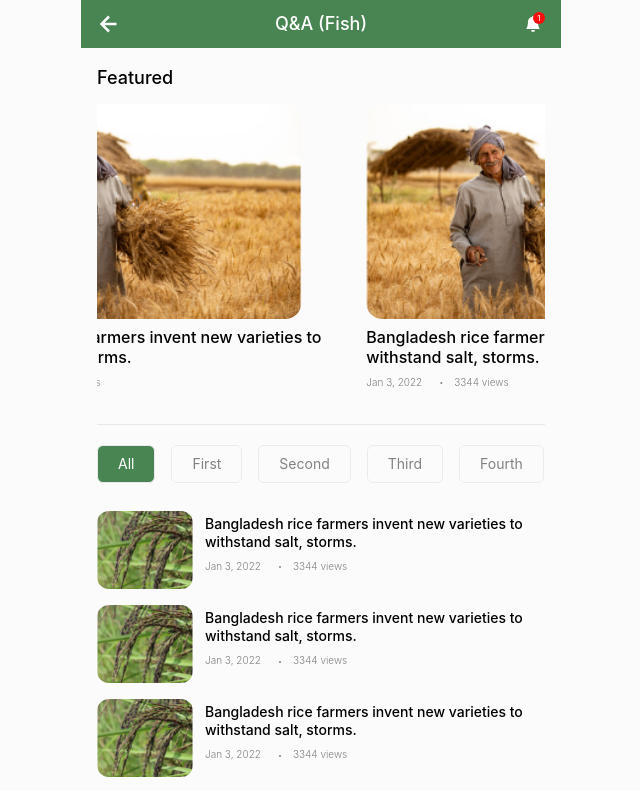
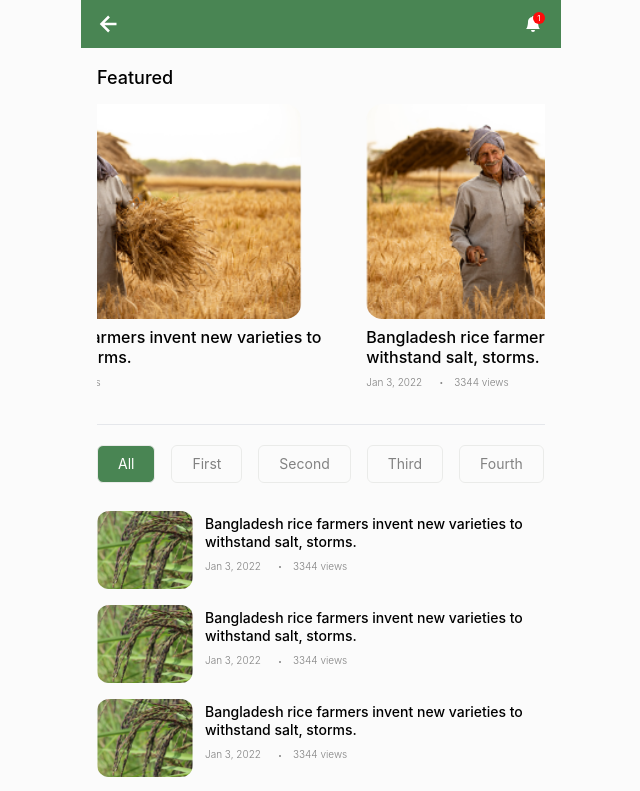
Before and after one commit to masudrana2779/agro-pwa, a Next.js app: page /blog in a window 1280 px wide. Shown: the top 791 px of the page, without its empty margins (319-959 px from the left). Built offline with nearby package versions, Linux system fonts and the light colour scheme.

Commit message:
router query added

```diff
--- a/components/QA/index.tsx
+++ b/components/QA/index.tsx
@@ -5,7 +5,7 @@ const QAComponent = () => {
   const data = [
     {
       imageUrl: "/assets/images/fish.png",
-      url: "/",
+      url: "/blog",
       title: "fish",
       bgGradient: "bg-gradient-to-r from-violet-700 to-violet-300",
     },
@@ -35,7 +35,7 @@ const QAComponent = () => {
           <div className="flex justify-between mb-2">
             <div className={`text-lg text-green-700 font-medium`}>Q&A</div>
             <div className={`text-sm text-gray-800 font-normal`}>
-              <Link href={"/"}>See all</Link>
+              <Link href={"/blog1"}>See all</Link>
             </div>
           </div>
         </div>
@@ -48,7 +48,7 @@ const QAComponent = () => {
                   <QAItemComponent
                     key={i}
                     imageUrl={item.imageUrl}
-                    url={item.url}
+                    url={`${item.url}?title=${item.title}`}
                     title={item.title}
                     bgGradient={item.bgGradient}
                   />
--- a/components/common/InnerHeader/index.tsx
+++ b/components/common/InnerHeader/index.tsx
@@ -9,12 +9,17 @@ const InnerHeaderComponent = () => {
     <>
       <div className="sticky top-0 z-50 flex justify-between items-center bg-custom_green-400 py-1 px-2">
         <div className="w-10 h-10 flex justify-center items-center">
-          <div className="text-white text-3xl cursor-pointer" onClick={() => router.back()}>
+          <div
+            className="text-white text-3xl cursor-pointer"
+            onClick={() => router.back()}
+          >
             <BiLeftArrowAlt />
           </div>
         </div>
         <div className="">
-          <div className="text-lg font-medium text-white">Q&A (Fish)</div>
+          <div className="text-lg font-medium text-white">
+            {router.query.title}
+          </div>
         </div>
         <div className="w-10 h-10 flex justify-center items-center">
           <div className="text-white relative">
```
